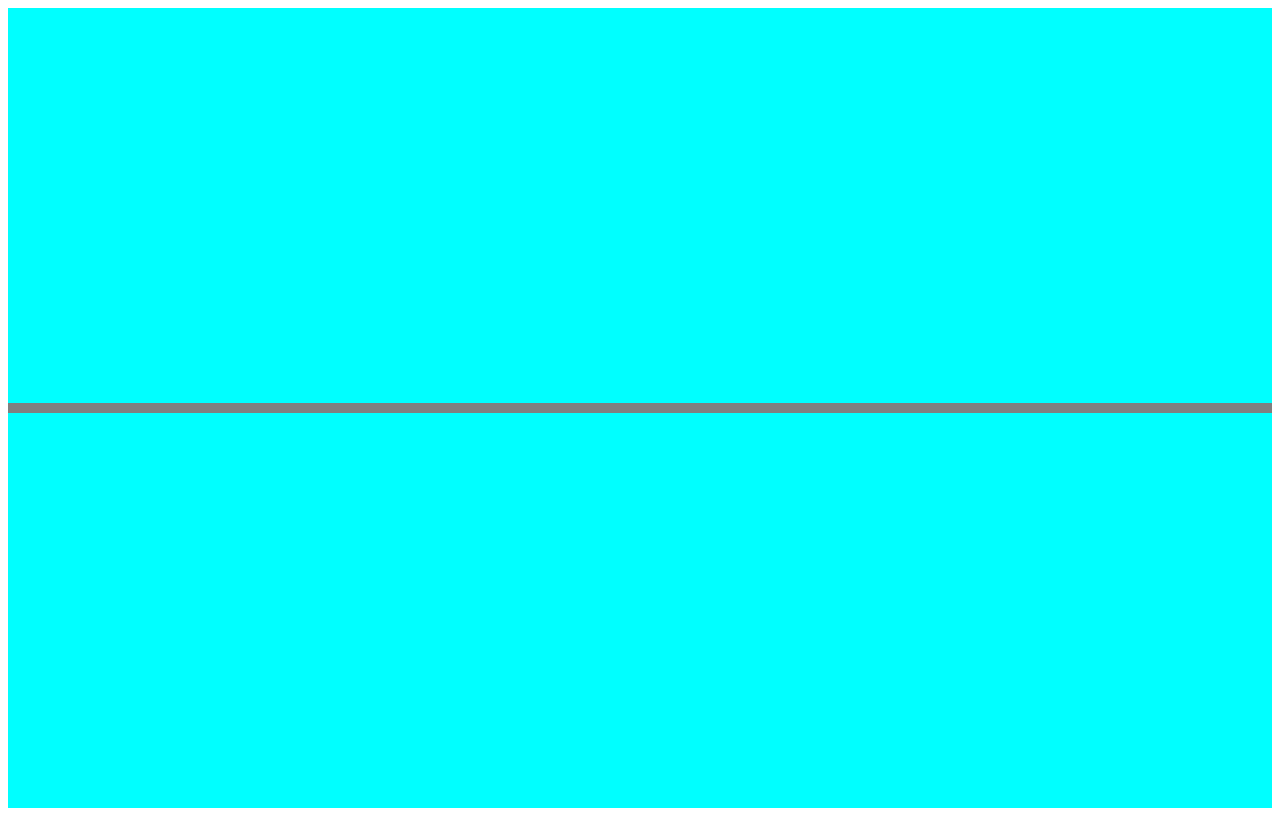
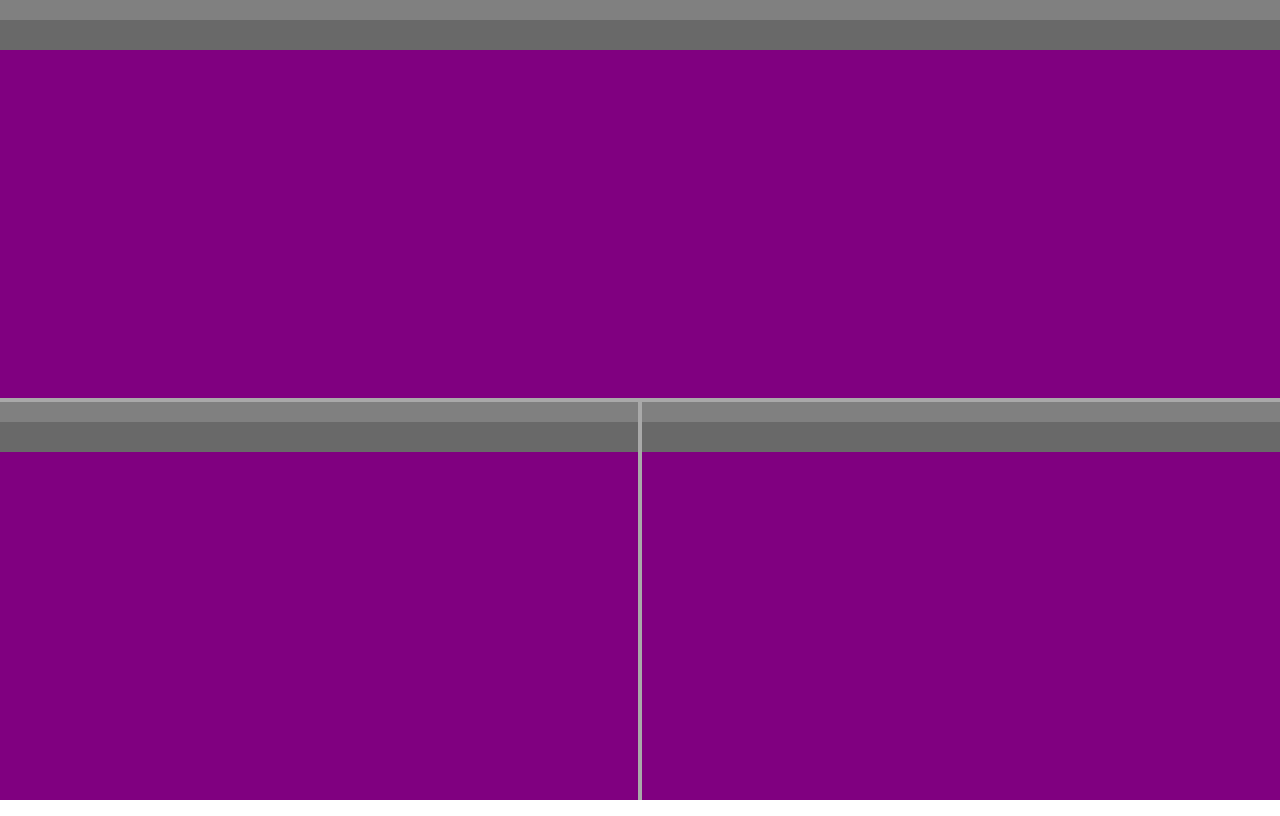
Before and after one commit to zukedog/htmlBoxes, a plain HTML site: page index.html in a window 1280 px wide. Drawn offline with Linux system fonts and the light colour scheme.

Commit message:
Intitial Commit

```diff
--- a/index.html
+++ b/index.html
@@ -9,10 +9,13 @@
 </head>
 
 <body>
-	<div class="win">
-	<div class="tp"></div>
-	<div class="helper"></div>
-	<div class="tp"></div>
+	<div class="content" split="true" style="position: fixed">
+	<div class="content" or="horizontal" split="false"></div>
+	<div class="helper" or="horizontal"></div>
+	<div class="content" or="horizontal">
+		<div class="content" or="vertical" split="false"></div><div class="helper" or="vertical"></div><div class="content" or="vertical" split="false"></div>
+
+		</div>
 	</div>
 </body>
 </html>
--- a/main.js
+++ b/main.js
@@ -1,20 +1,41 @@
-// JavaScript Document
+$(document).ready(function(){
+	$(".win").height(window.innerHeight);//set window Height
 
-$(document).ready(function(){
-	$(".win").height(window.innerHeight);
-	$(".helper").mousedown(initResize);
+	$(".helper[or=\"vertical\"]").on("mousedown", initResizeV);//enable vertical Helper
+	$(".helper[or=\"horizontal\"]").on("mousedown", initResizeH);
+
+	$(".content[split=\"false\"]").append('<div class="tabBar"></div><div class="subTabBar"></div>');
 
 
-	//.next  .prev
 });
 
-function initResize(){
-	console.log("Dragon");
-	$(this).mousemove(function(e){
-		console.log(e);
-		//console.log($(this).prev().height($(this).prev().height()+val));
+function initResizeH(f){
+	var me = this;
+	var prevHeight = $(me).prev().height();
+	var nextHeight = $(me).next().height();
+	var st = f.screenY;
+	$(document).on("mousemove", function(e){
+		$(me).prev().height((prevHeight+(e.screenY-st))+"px");
+		$(me).next().height((nextHeight-(e.screenY-st))+"px");
 	});
-	$(this).mouseup(function(){
-		$(this).unbind("mousemove");
+
+	$(document).one("mouseup", function(){
+		$(document).unbind();
 	});
 }
+
+
+function initResizeV(f){
+	var me = this;
+	var prevWidth = $(me).prev().width();
+	var nextWidth = $(me).next().width();
+	var st = f.screenX;
+	$(document).on("mousemove", function(e){
+		$(me).prev().width((prevWidth+(e.screenX-st))+"px");
+		$(me).next().width((nextWidth-(e.screenX-st))+"px");
+	});
+
+	$(document).one("mouseup", function(){
+		$(document).unbind();
+	});
+}
--- a/style.css
+++ b/style.css
@@ -1,18 +1,55 @@
 @charset "UTF-8";
 /* CSS Document */
 
+html,body{
+	margin: 0px;
+	padding: 0px;
+	height: 100%;
+}
+
 .helper{
 	width: 100%;
-	height: 10px;
-	background-color: gray;
+	height: 100%;
+	background-color: darkgray;
 }
 
-.tp{
-	height: calc(50% - 5px);
+.helper[or="vertical"]{
+	width: 4px;
+	display: inline-block;
+}
+
+.helper[or="horizontal"]{
+	height: 4px;
+}
+
+.content{
+	background-color: purple;
+	width: 100%;
+	height: 100%;
+}
+
+.content[or="vertical"]{
+	width: calc(50% - 2px);
+	display: inline-block;
+}
+
+.content[or="horizontal"]{
+	height: calc(50% - 2px);
+}
+
+
+.win{
 	width: 100%;
 }
 
-.win{
+.tabBar{
 	width: 100%;
-	background-color: aqua;
+	height: 20px;
+	background-color:grey;
 }
+
+.subTabBar{
+	width: 100%;
+	height: 30px;
+	background-color: dimgrey;
+}
```
